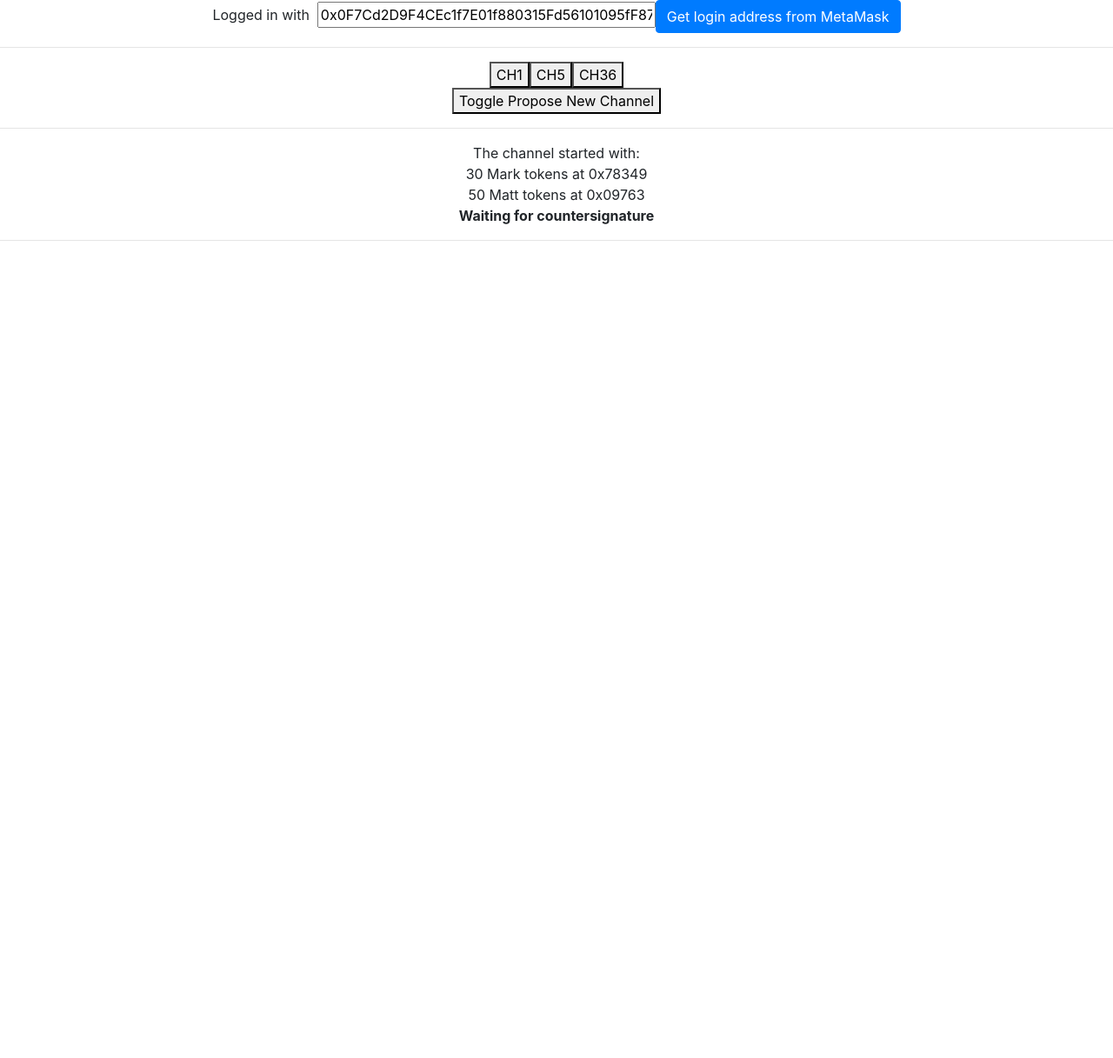
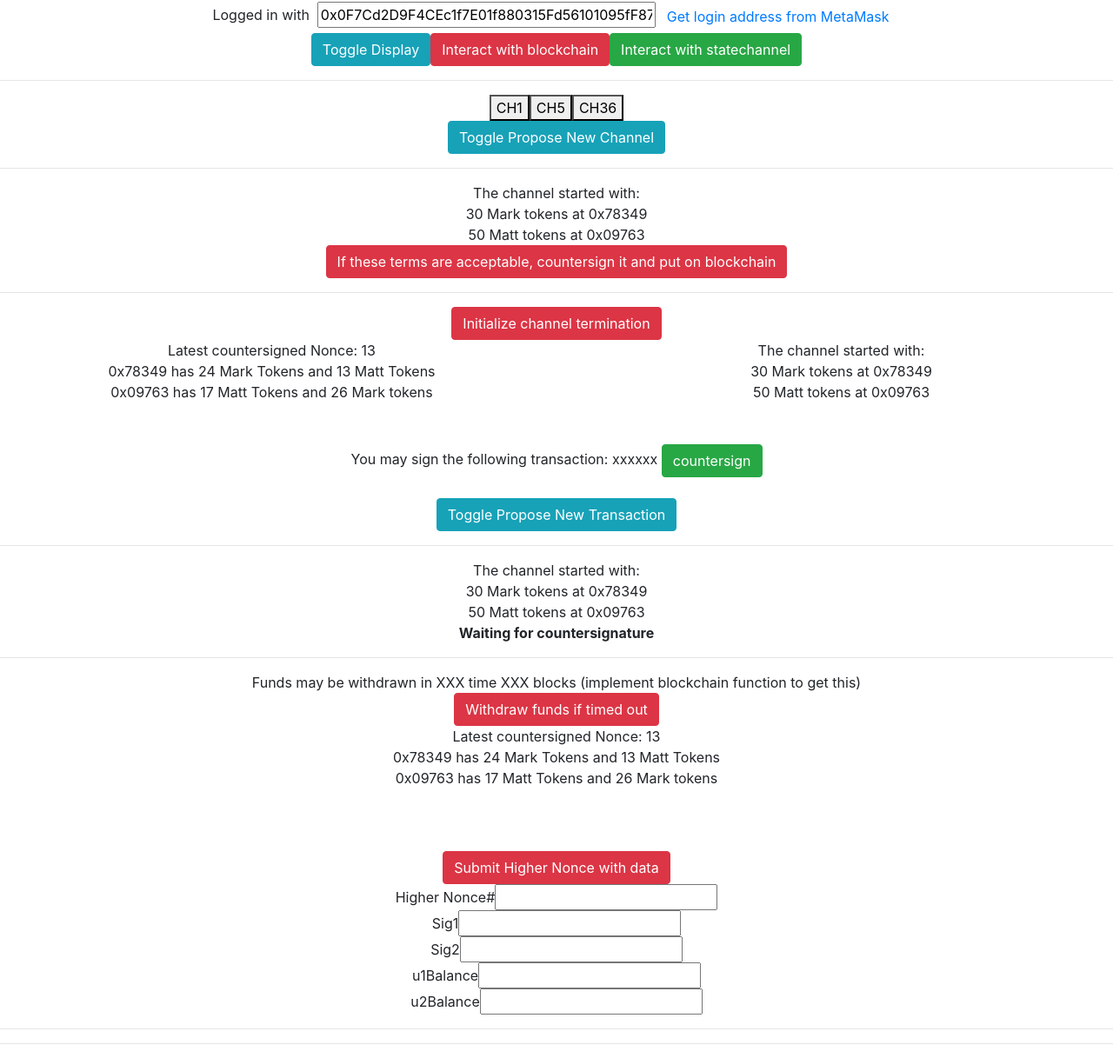
Before and after one commit to MarkCBall/SimpleEthStateChannel, a React (Create React App) app in the folder frontend/: page / in a window 1280 px wide. Shown: the whole page at 87% size. Before the commit the page ends 800 px from the top, so only its background shows below. Built offline with nearby package versions, Linux system fonts and the light colour scheme.

Commit message:
button colors as a legend

```diff
--- a/frontend/src/App.js
+++ b/frontend/src/App.js
@@ -17,17 +17,6 @@ import './App.css';
 
 class App extends Component {
 
-    renderChannel(){
-        var x = Math.random()*4
-        if(x<1)//state == blah blah
-            return <ChRequested/>
-        if(x<2)
-            return <ChOngoing/>
-        if(x<3)
-            return <ChProposed/>
-        return <ChTimingOut/>
-
-    }
 
     render() {
         return (
@@ -35,11 +24,15 @@ class App extends Component {
                 <div className="App">
                     <Login />
                     <SelectCh/>
-                    {this.renderChannel()}
                     {//alternaterender selector selectedChannel.type ==  Requested && <ChRequested/>
                     }
+
+
+                    <ChRequested/><hr/>
+                    <ChOngoing/><hr/>
+                    <ChProposed/><hr/>
+                    <ChTimingOut/><hr/>
                     <hr/>
-
 
 
                 </div>
--- a/frontend/src/components/ChOngoing.js
+++ b/frontend/src/components/ChOngoing.js
@@ -5,13 +5,24 @@ import CurrentBalances from "./ContractInfo/CurrentBalances";
 import InitialBalances from "./ContractInfo/InitialBalances";
 
 class ChOngoing extends Component {
+    constructor(props) {
+        super(props);
+        this.state = {
+          ToggleDispNewTx: false
+        }
+    }
+
+    toggleDispNewTx(){
+        this.setState({ToggleDispNewTx:!this.state.ToggleDispNewTx})
+    }
+
 
 
     render() {
         return (
             <div>
 
-                <button> Initialize channel termination</button>
+                <button className="btn btn-danger"> Initialize channel termination</button>
                 <div className="row line-above">
                     <div className="col-6 col-solid">
                     <CurrentBalances/>
@@ -22,12 +33,16 @@ class ChOngoing extends Component {
                 </div>
 
                 <br/><br/>
-                You may sign the following transaction: xxxxxx <button>countersign</button>
+                You may sign the following transaction: xxxxxx <button className="btn btn-success">countersign</button>
                 <br/><br/>
-                <button>Toggle Propose New Transaction</button>
+
+                <button className="btn btn-info" onClick={this.toggleDispNewTx.bind(this)}>Toggle Propose New Transaction</button>
                 <br/>
-                Tx details:<input type="text" /><br/>More details<input type="text" />
-                <button>Submit Transation</button>
+                {this.state.ToggleDispNewTx && <>
+                    Tx details:<input type="text" /><br/>
+                    More details<input type="text" />
+                    <button className="btn btn-success">Submit Transation</button>
+                </>}
 
 
             </div>
--- a/frontend/src/components/ChRequested.js
+++ b/frontend/src/components/ChRequested.js
@@ -11,7 +11,7 @@ class ChRequested extends Component {
             <div>
 
                <InitialBalances/>
-               <button> If these terms are acceptable, countersign it and put on blockchain</button>
+               <button className="btn btn-danger"> If these terms are acceptable, countersign it and put on blockchain</button>
             </div>
         );
     }
--- a/frontend/src/components/ChTimingOut.js
+++ b/frontend/src/components/ChTimingOut.js
@@ -15,10 +15,10 @@ class ChTimingOut extends Component {
 
 
                Funds may be withdrawn in XXX time XXX blocks (implement blockchain function to get this)<br/>
-               <button>Withdraw funds if timed out</button>
+               <button className="btn btn-danger">Withdraw funds if timed out</button>
                <CurrentBalances/>
                <br/><br/><br/>
-               <button>Submit Higher Nonce with data</button>
+               <button className="btn btn-danger">Submit Higher Nonce with data</button>
                <br/>
                Higher Nonce#<input type="text"></input><br/>
                Sig1<input type="text"></input><br/>
--- a/frontend/src/components/Login.js
+++ b/frontend/src/components/Login.js
@@ -23,9 +23,13 @@ class Login extends Component {
 
                 <button
                     type="button"
-                    className="btn btn-primary" >
+                    className="btn btn-link" >
                     Get login address from MetaMask
                 </button>
+                <br/>
+                <button className="btn btn-info">Toggle Display</button>
+                <button className="btn btn-danger">Interact with blockchain</button>
+                <button className="btn btn-success">Interact with statechannel</button>
                 <hr/>
             </div>
         );
--- a/frontend/src/components/ProposeNewCh.js
+++ b/frontend/src/components/ProposeNewCh.js
@@ -18,7 +18,7 @@ class ProposeNewCh extends Component {
         return (
             <div>
 
-                <button onClick={this.toggleDispNewCh.bind(this)}>Toggle Propose New Channel</button>
+                <button className="btn btn-info" onClick={this.toggleDispNewCh.bind(this)}>Toggle Propose New Channel</button>
 
                 <br/>
                 {this.state.ToggleDispNewCh && <>
@@ -29,7 +29,7 @@ class ProposeNewCh extends Component {
 
                     Enter your token balance <input type="text"/><br/>
                     Enter counterparty token balance <input type="text"/><br/>
-                    Fill out Capcha to <button>Submit New Channel</button>
+                    Fill out Capcha to <button className="btn btn-success">Propose New Channel</button>
                 </>}
 
 
```
